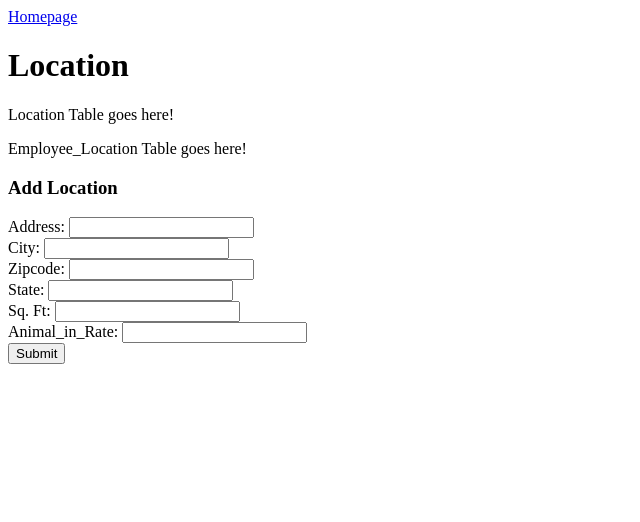
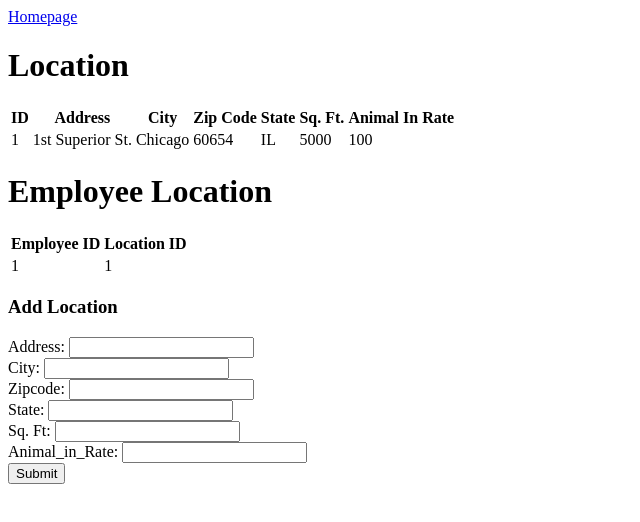
Before and after one commit to METrimble/Adoption-Center-Database, a plain HTML site: page Location.html in a window 1280 px wide. Shown: the whole page, without its empty margins (0-640 px from the left). Drawn offline with Linux system fonts and the light colour scheme.

Commit message:
This is a commit for Location.html

```diff
--- a/Location.html
+++ b/Location.html
@@ -11,11 +11,41 @@
 
         <h1>Location</h1>
 
-        <div class="table">
-            <p>Location Table goes here!</p>
+        <div class="location-table">
+            <table>
+                <tr>
+                    <th>ID</th>
+                    <th>Address</th>
+                    <th>City</th>
+                    <th>Zip Code</th>
+                    <th>State</th>
+                    <th>Sq. Ft.</th>
+                    <th>Animal In Rate</th>
+                </tr>
+                <tr>
+                    <td>1</td>
+                    <td>1st Superior St.</td>
+                    <td>Chicago</td>
+                    <td>60654</td>
+                    <td>IL</td>
+                    <td>5000</td>
+                    <td>100</td>
+                </tr>
+            </table>
         </div>
-        <div class="table">
-            <p>Employee_Location Table goes here!</p>
+
+        <h1>Employee Location</h1>
+        <div class="employee-location-table">
+            <table>
+                <tr>
+                    <th>Employee ID</th>
+                    <th>Location ID</th>
+                </tr>
+                <tr>
+                    <td>1</td>
+                    <td>1</td>
+                </tr>
+            </table>
         </div>
 
         <div class="insert">
```
